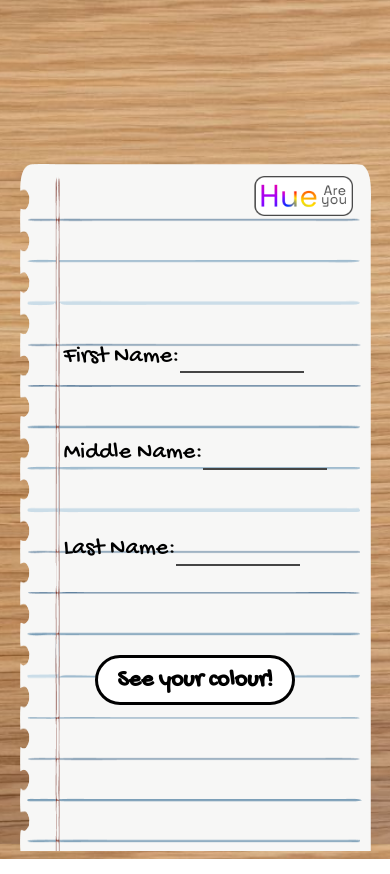
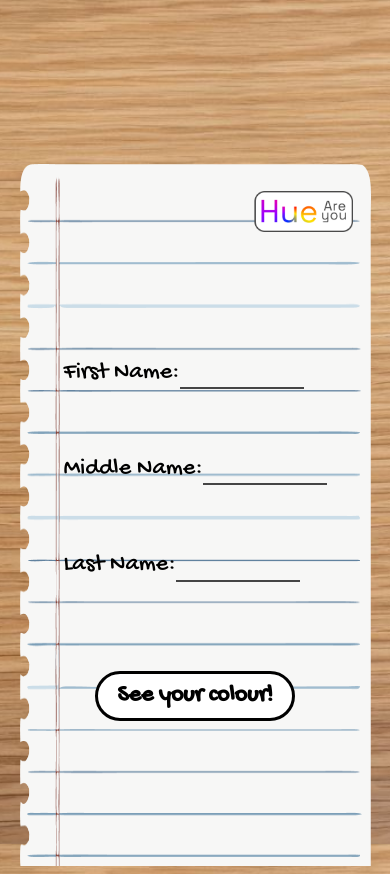
Before and after one commit to urwinnieverse/Hueareyou, a plain HTML site: page index.html in a window 390 px wide. Shown: the top 874 px of the page. Drawn offline with Linux system fonts and the light colour scheme.

Commit message:
Refactor CSS for layout and responsiveness

```diff
--- a/Hueareyou.css
+++ b/Hueareyou.css
@@ -288,7 +288,7 @@ background-size: cover;
 
 }
 #page1 , #page2{
-
+padding-top:7%;
 margin-top: 40%;
     min-height: 80vh;
  gap: 5%;
```
